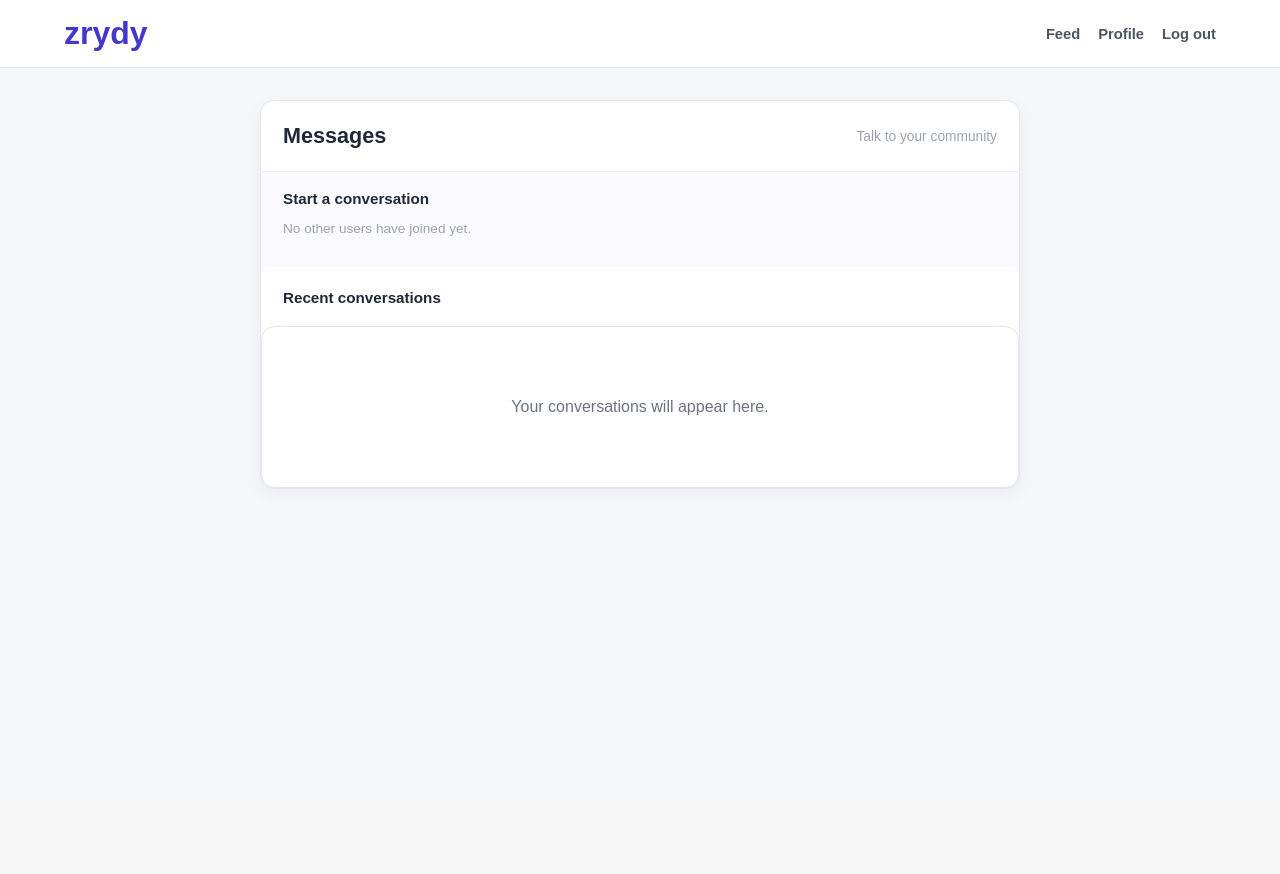
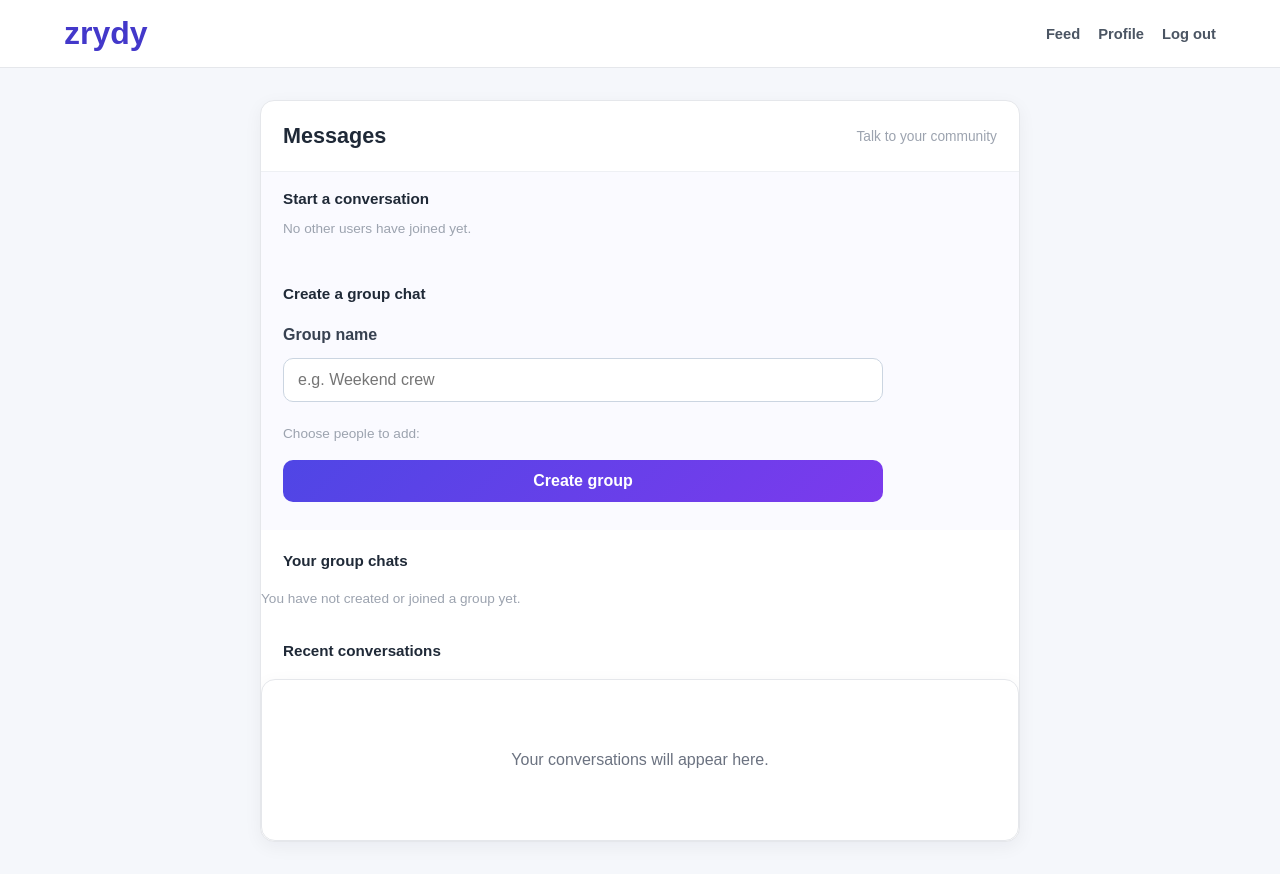
Before and after one commit to mahmudfauziyat006-commits/Zrydy, a Flask app: page /messages in a window 1280 px wide. Before the commit the page ends 489 px from the top, so only its background shows below. Run offline with Flask 3, Linux system fonts and the light colour scheme; the visitor is signed in with stand-in values (Sample User, id 1); data comes from the database, SQL or seed files in the repository; data that the repository does not hold is empty.

Commit message:
Add people search and group chat

```diff
--- a/app.py
+++ b/app.py
@@ -101,6 +101,42 @@ def init_db():
             )
             '''
         )
+        db.execute(
+            '''
+            CREATE TABLE IF NOT EXISTS groups (
+                id INTEGER PRIMARY KEY AUTOINCREMENT,
+                name TEXT NOT NULL,
+                owner_id INTEGER NOT NULL,
+                created_at TIMESTAMP DEFAULT CURRENT_TIMESTAMP,
+                FOREIGN KEY(owner_id) REFERENCES users(id)
+            )
+            '''
+        )
+        db.execute(
+            '''
+            CREATE TABLE IF NOT EXISTS group_members (
+                group_id INTEGER NOT NULL,
+                user_id INTEGER NOT NULL,
+                joined_at TIMESTAMP DEFAULT CURRENT_TIMESTAMP,
+                PRIMARY KEY(group_id, user_id),
+                FOREIGN KEY(group_id) REFERENCES groups(id),
+                FOREIGN KEY(user_id) REFERENCES users(id)
+            )
+            '''
+        )
+        db.execute(
+            '''
+            CREATE TABLE IF NOT EXISTS group_messages (
+                id INTEGER PRIMARY KEY AUTOINCREMENT,
+                group_id INTEGER NOT NULL,
+                sender_id INTEGER NOT NULL,
+                body TEXT NOT NULL,
+                created_at TIMESTAMP DEFAULT CURRENT_TIMESTAMP,
+                FOREIGN KEY(group_id) REFERENCES groups(id),
+                FOREIGN KEY(sender_id) REFERENCES users(id)
+            )
+            '''
+        )
 
         admin = db.execute('SELECT id FROM users WHERE username = ?', ('admin',)).fetchone()
         if admin is None:
@@ -129,8 +165,9 @@ def get_all_users():
     ).fetchall()
 
 
-def get_feed_posts():
+def get_feed_posts(query=''):
     db = get_db()
+    search = f'%{query.strip()}%'
     rows = db.execute(
         '''
         SELECT p.*,
@@ -141,10 +178,26 @@ def get_feed_posts():
                (SELECT COUNT(*) FROM comments c WHERE c.post_id = p.id) AS comment_count
         FROM posts p
         JOIN users u ON u.id = p.user_id
+        WHERE (? = '' OR p.caption LIKE ? OR u.username LIKE ? OR u.full_name LIKE ?)
         ORDER BY p.created_at DESC
-        '''
+        ''',
+        (query.strip(), search, search, search),
     ).fetchall()
     return [dict(row) for row in rows]
+
+
+def search_users(query):
+    search = f'%{query.strip()}%'
+    return get_db().execute(
+        '''
+        SELECT id, full_name, username, bio, profile_picture
+        FROM users
+        WHERE id != ? AND (? = '' OR full_name LIKE ? OR username LIKE ?)
+        ORDER BY username
+        LIMIT 25
+        ''',
+        (session['user_id'], query.strip(), search, search),
+    ).fetchall()
 
 
 def get_comments_for_post(post_id):
@@ -289,10 +342,12 @@ def dashboard():
             'bio': 'Welcome to Zrydy.',
             'profile_picture': '',
         }
-    posts = get_feed_posts()
+    query = request.args.get('q', '').strip()
+    posts = get_feed_posts(query)
     for post in posts:
         post['comments'] = get_comments_for_post(post['id'])
-    return render_template('dashboard.html', user=user, posts=posts)
+    people = search_users(query) if 'user_id' in session else []
+    return render_template('dashboard.html', user=user, posts=posts, people=people, query=query)
 
 
 @app.route('/messages')
@@ -315,7 +370,86 @@ def messages():
         ''',
         (session['user_id'], session['user_id'], session['user_id']),
     ).fetchall()
-    return render_template('messages.html', conversations=conversations, users=get_all_users())
+    groups = db.execute(
+        '''
+        SELECT g.id, g.name, COUNT(gm2.user_id) AS member_count
+        FROM groups g
+        JOIN group_members gm ON gm.group_id = g.id AND gm.user_id = ?
+        LEFT JOIN group_members gm2 ON gm2.group_id = g.id
+        GROUP BY g.id
+        ORDER BY g.created_at DESC
+        ''',
+        (session['user_id'],),
+    ).fetchall()
+    return render_template('messages.html', conversations=conversations, users=get_all_users(), groups=groups)
+
+
+@app.route('/groups/create', methods=['POST'])
+@login_required
+def create_group():
+    name = request.form.get('name', '').strip()
+    member_ids = {session['user_id']}
+    for value in request.form.getlist('member_ids'):
+        if value.isdigit():
+            member_ids.add(int(value))
+    if not name:
+        flash('Enter a group name.', 'error')
+        return redirect(url_for('messages'))
+    db = get_db()
+    group = db.execute(
+        'INSERT INTO groups (name, owner_id) VALUES (?, ?) RETURNING id',
+        (name, session['user_id']),
+    ).fetchone()
+    db.executemany(
+        'INSERT OR IGNORE INTO group_members (group_id, user_id) VALUES (?, ?)',
+        [(group['id'], user_id) for user_id in member_ids],
+    )
+    db.commit()
+    flash('Group created.', 'success')
+    return redirect(url_for('group_conversation', group_id=group['id']))
+
+
+@app.route('/groups/<int:group_id>', methods=['GET', 'POST'])
+@login_required
+def group_conversation(group_id):
+    db = get_db()
+    group = db.execute(
+        '''
+        SELECT g.* FROM groups g
+        JOIN group_members gm ON gm.group_id = g.id
+        WHERE g.id = ? AND gm.user_id = ?
+        ''',
+        (group_id, session['user_id']),
+    ).fetchone()
+    if group is None:
+        flash('That group could not be found.', 'error')
+        return redirect(url_for('messages'))
+    if request.method == 'POST':
+        body = request.form.get('body', '').strip()
+        if body:
+            db.execute(
+                'INSERT INTO group_messages (group_id, sender_id, body) VALUES (?, ?, ?)',
+                (group_id, session['user_id'], body),
+            )
+            db.commit()
+        return redirect(url_for('group_conversation', group_id=group_id))
+    group_messages = db.execute(
+        '''
+        SELECT gm.*, u.username, u.full_name
+        FROM group_messages gm JOIN users u ON u.id = gm.sender_id
+        WHERE gm.group_id = ? ORDER BY gm.created_at ASC, gm.id ASC
+        ''',
+        (group_id,),
+    ).fetchall()
+    members = db.execute(
+        '''
+        SELECT u.id, u.full_name, u.username
+        FROM users u JOIN group_members gm ON gm.user_id = u.id
+        WHERE gm.group_id = ? ORDER BY u.username
+        ''',
+        (group_id,),
+    ).fetchall()
+    return render_template('group_conversation.html', group=group, messages=group_messages, members=members)
 
 
 @app.route('/messages/<int:user_id>', methods=['GET', 'POST'])
--- a/templates/messages.html
+++ b/templates/messages.html
@@ -26,6 +26,31 @@
                     <p class="muted">No other users have joined yet.</p>
                 {% endfor %}
             </div>
+            <div class="new-message-box">
+                <h2>Create a group chat</h2>
+                <form method="POST" action="{{ url_for('create_group') }}">
+                    <label for="group-name">Group name</label>
+                    <input id="group-name" name="name" type="text" placeholder="e.g. Weekend crew" required>
+                    <p class="muted">Choose people to add:</p>
+                    {% for person in users %}
+                        <label class="member-option">
+                            <input type="checkbox" name="member_ids" value="{{ person['id'] }}">
+                            {{ person['full_name'] }} (@{{ person['username'] }})
+                        </label>
+                    {% endfor %}
+                    <button type="submit">Create group</button>
+                </form>
+            </div>
+            <h2 class="subheading">Your group chats</h2>
+            {% for group in groups %}
+                <a class="person-row conversation-row" href="{{ url_for('group_conversation', group_id=group['id']) }}">
+                    <span class="avatar">#</span>
+                    <span><strong>{{ group['name'] }}</strong><small>{{ group['member_count'] }} members</small></span>
+                    <span class="message-arrow">Open</span>
+                </a>
+            {% else %}
+                <p class="muted">You have not created or joined a group yet.</p>
+            {% endfor %}
             <h2 class="subheading">Recent conversations</h2>
             {% for chat in conversations %}
                 <a class="person-row conversation-row" href="{{ url_for('conversation', user_id=chat['id']) }}">
```
Also changed, not shown: static/style.css (+41 -0 lines), templates/dashboard.html (+15 -1 lines), templates/group_conversation.html (added, +42 -0 lines), test_interactive_features.py (added, +55 -0 lines).
